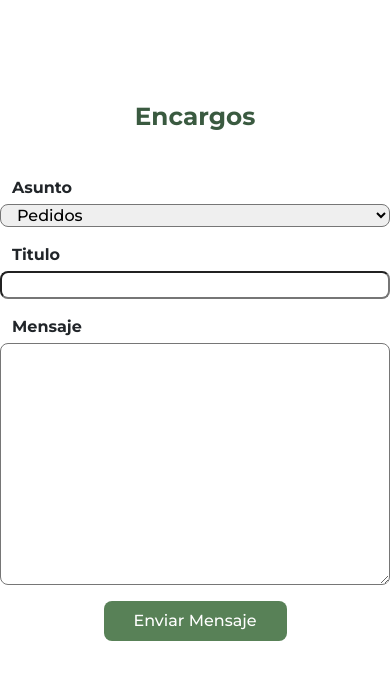
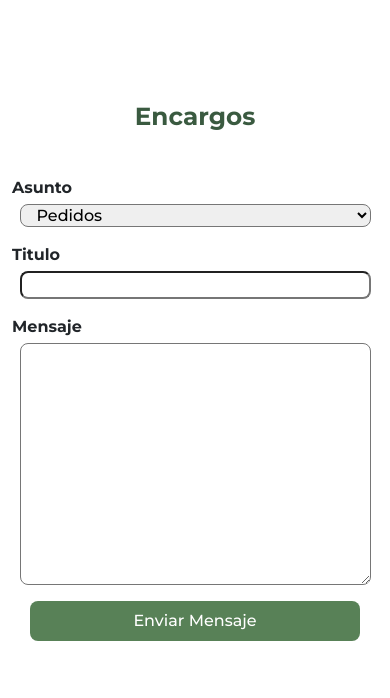
Before and after one commit to lgarcia1212/penitentes-wines, a plain HTML site: page pages/encargos.html in a window 390 px wide. Shown: the part 68-766 px from the top of the page. Drawn offline with nearby package versions, Linux system fonts and the light colour scheme; a web font is replaced by a local one.

Commit message:
correccion margin encargos.html mobile

```diff
--- a/assets/css/style.css
+++ b/assets/css/style.css
@@ -347,4 +347,12 @@ a {
     height: auto;
 }
 
+.encargos__form select,
+.encargos__form input,
+.encargos__form textarea {
+    width: 90%;
+    margin: auto;
+    margin-bottom: 16px;
 }
+
+}
```
